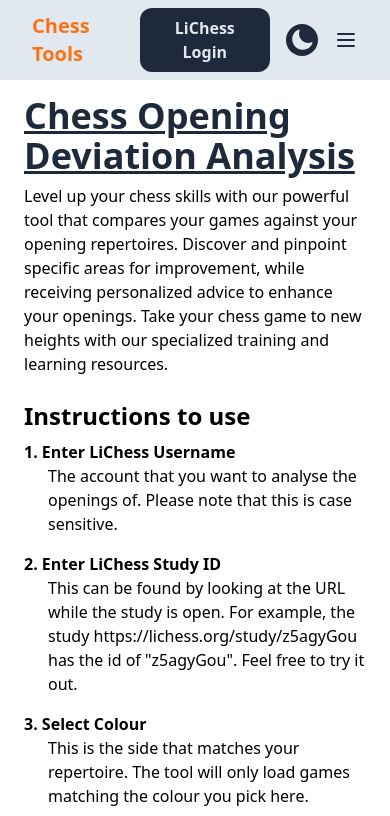
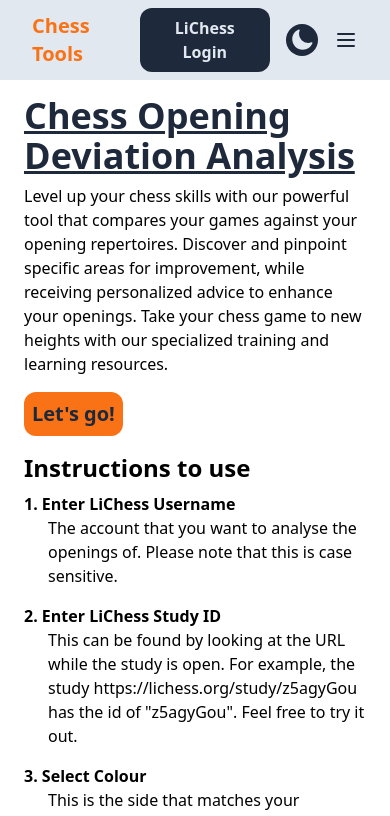
Before and after one commit to KeeghanM/chess-opening-deviator, a Next.js app: page /opening-deviations in a window 390 px wide. Shown: the top 816 px of the page. Built offline with nearby package versions, Linux system fonts and the light colour scheme.

Commit message:
Updated Styling

```diff
--- a/src/components/analysisForm.tsx
+++ b/src/components/analysisForm.tsx
@@ -312,7 +312,7 @@
       <form
         id="opening-form"
         onSubmit={handleSubmit}
-        className="flex w-full flex-col gap-4 md:w-[400px]"
+        className="flex w-full flex-col gap-4 md:w-[400px] p-4 bg-slate-100 dark:bg-slate-800 md:sticky md:top-[100px]"
       >
         <fieldset className="flex flex-col justify-between md:flex-row md:items-center">
           <label htmlFor="username" className="font-bold">
--- a/src/pages/index.tsx
+++ b/src/pages/index.tsx
@@ -40,9 +40,13 @@
           </li>
           <li className="hover:bg-slate-100 dark:hover:bg-slate-800 p-4 mb-4">
             <Link href="/training-focus">
+              <div className="flex items-center gap-4">
+
               <h2 className="text-xl font-bold text-orange-500">
                 Training Focus
               </h2>
+              <p className="italic">Coming Soon...</p>
+              </div>
               <p className="mt-2">
                 Optimize your chess training with Training Focus, an advanced
                 tool designed to analyze your recent losses and identify key
--- a/src/pages/opening-deviations.tsx
+++ b/src/pages/opening-deviations.tsx
@@ -1,15 +1,21 @@
 import { type NextPage } from "next";
 import Head from "next/head";
-import { useEffect, useState } from "react";
+import { useEffect, useRef, useState } from "react";
 import AnalysisForm from "~/components/analysisForm";
 import NavBar from "~/components/navbar";
 
 const OpeningDeviations: NextPage = () => {
   const [validated, setValidated] = useState(false);
+  const formRef = useRef<HTMLDivElement>(null);
   useEffect(() => {
     let access_token = localStorage.getItem("at");
     if (access_token) setValidated(true);
   }, []);
+
+  const scrollToForm = () => {
+    formRef.current?.scrollIntoView({ behavior: "smooth" });
+  };
+
   return (
     <>
       <Head>
@@ -28,13 +34,19 @@
         <h1 className="pb-2 text-4xl font-extrabold text-slate-800 underline dark:text-slate-200">
           Chess Opening Deviation Analysis
         </h1>
-        <p className="pb-6 md:max-w-[50vw]">
+        <p className="md:mb-4 md:max-w-[50vw]">
           Level up your chess skills with our powerful tool that compares your
           games against your opening repertoires. Discover and pinpoint specific
           areas for improvement, while receiving personalized advice to enhance
           your openings. Take your chess game to new heights with our
           specialized training and learning resources.
         </p>
+        <button
+          className="my-4 rounded-xl bg-orange-500 px-2 py-2 text-xl font-bold text-slate-800 md:hidden"
+          onClick={scrollToForm}
+        >
+          Let's go!
+        </button>
         <div className="md:flex md:gap-24 ">
           <aside className="md:max-w-[30vw]">
             <h2 className="mb-2 text-2xl font-bold">Instructions to use</h2>
@@ -50,11 +62,9 @@
                 <h3 className="font-bold">2. Enter LiChess Study ID</h3>
                 <p className="pl-6">
                   This can be found by looking at the URL while the study is
-                  open. For example, the study{" "}
-                  <a href="https://lichess.org/study/z5agyGou" target="_blank">
-                    https://lichess.org/study/z5agyGou
-                  </a>{" "}
-                  has the id of "z5agyGou". Feel free to try it out.
+                  open. For example, the study
+                  https://lichess.org/study/z5agyGou has the id of "z5agyGou".
+                  Feel free to try it out.
                 </p>
               </li>
               <li className="mb-4">
@@ -91,7 +101,7 @@
               </li>
             </ul>
           </aside>
-          <main>
+          <main ref={formRef}>
             <AnalysisForm />
             {!validated ? (
               <p className="italic">
```
